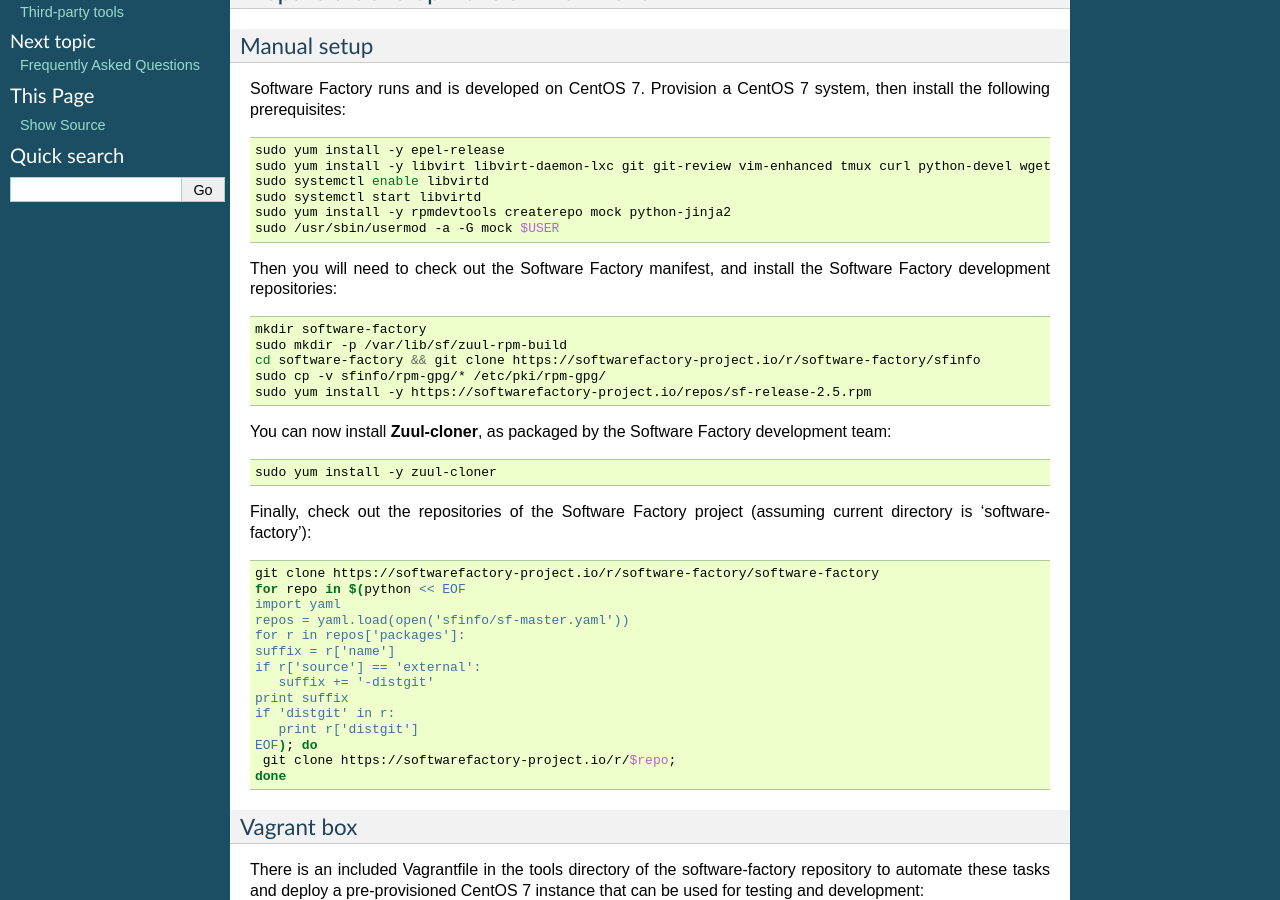
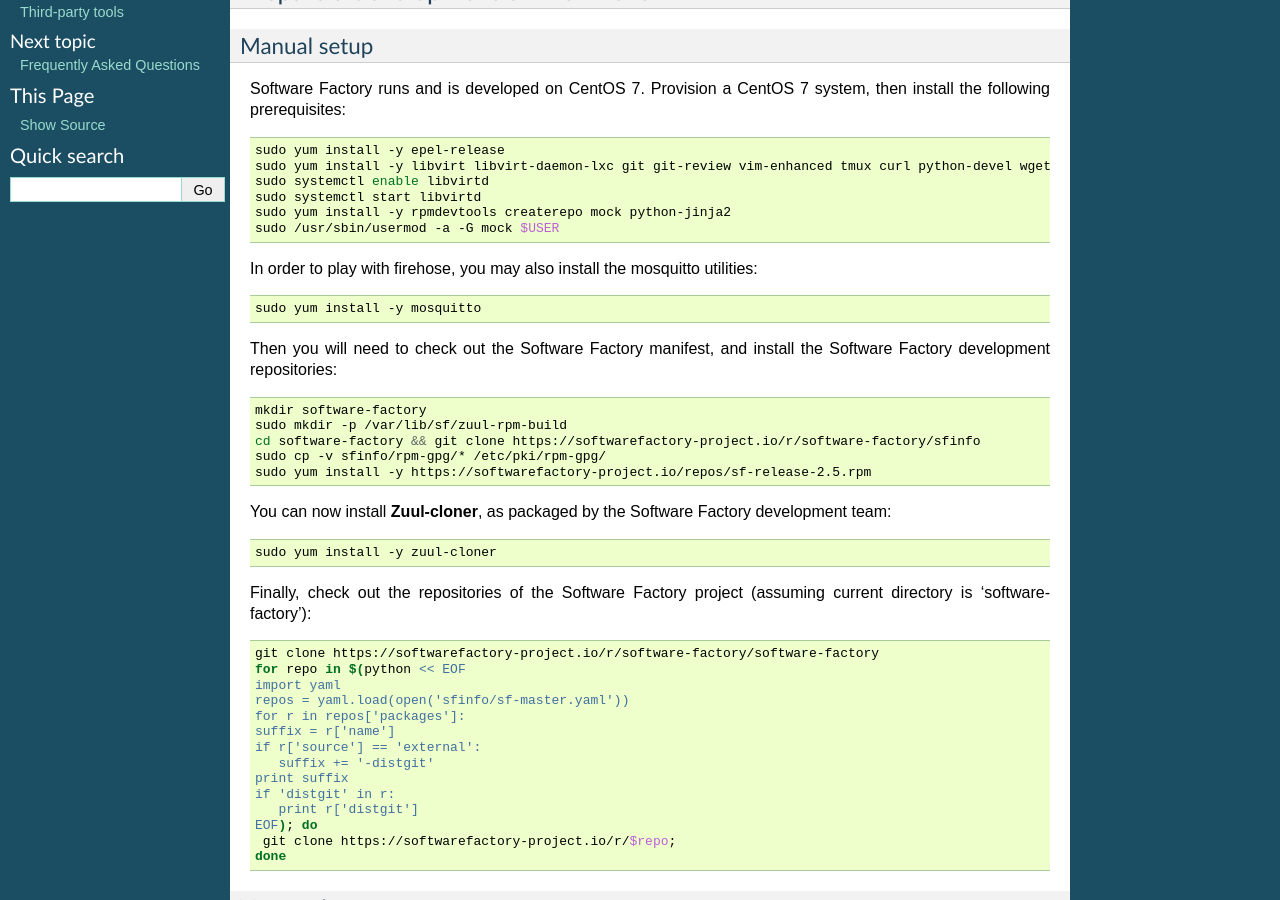
Before and after one commit to softwarefactory-project/sf-docs, a Sphinx documentation site: the page built from docs/contributor.rst, in a window 1280 px wide and 900 px high, scrolled down 427 px. Built offline with Sphinx 7.4.7, drawn with Linux system fonts in a browser that asks for light colours; the version number could not be read and is left out.

Commit message:
Add instructions to install mosquitto tools on dev env
Change-Id: I9303a52c59d7ab01e7dfe94e3c3af36110c2119a

```diff
--- a/docs/contributor.rst
+++ b/docs/contributor.rst
@@ -34,6 +34,12 @@
  sudo systemctl start libvirtd
  sudo yum install -y rpmdevtools createrepo mock python-jinja2
  sudo /usr/sbin/usermod -a -G mock $USER
+
+In order to play with firehose, you may also install the mosquitto utilities:
+
+.. code-block:: bash
+
+ sudo yum install -y mosquitto
 
 Then you will need to check out the Software Factory manifest, and install the Software Factory development repositories:
 
```
